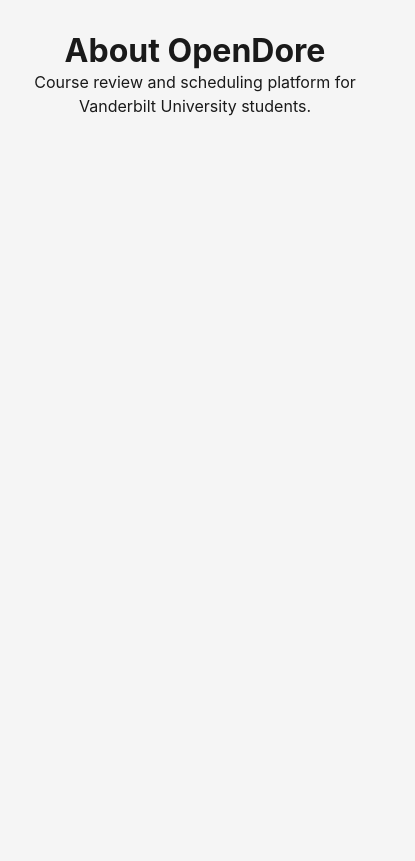
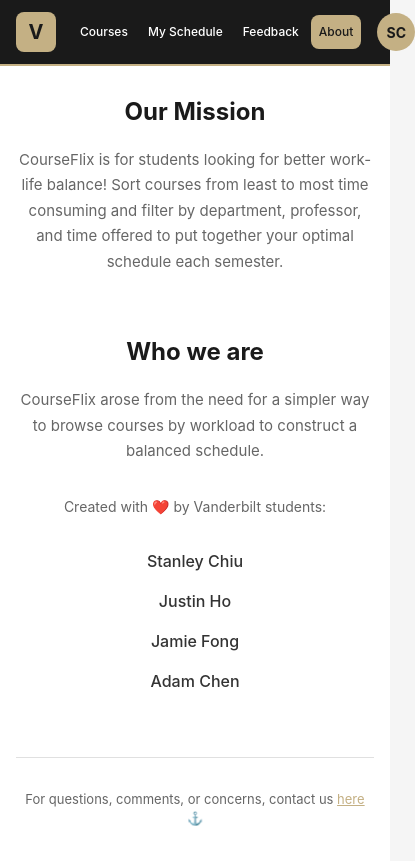
Before and after one commit to stanleychiu0314/courseflix, a React (Vite) app in the folder client/: page /about in a window 390 px wide. Shown: the whole page, 415 px wide, since content can reach past the window. Built offline with nearby package versions, Linux system fonts and the light colour scheme.

Commit message:
modified about & MySchedule page

```diff
--- a/client/src/App.tsx
+++ b/client/src/App.tsx
@@ -5,6 +5,7 @@
 import SchedulePage from './pages/SchedulePage';
 import FeedbackPage from './pages/FeedbackPage';
 import LoginPage from './pages/LoginPage';
+import AboutPage from './pages/AboutPage';
 
 /**
  * App Component
@@ -45,16 +46,8 @@
         <Route path="/schedule" element={<SchedulePage />} />
         <Route path="/feedback" element={<FeedbackPage />} />
 
-        {/* About page - placeholder */}
-        <Route
-          path="/about"
-          element={
-            <div style={{ padding: '2rem', textAlign: 'center' }}>
-              <h1>About OpenDore</h1>
-              <p>Course review and scheduling platform for Vanderbilt University students.</p>
-            </div>
-          }
-        />
+        {/* About page */}
+        <Route path="/about" element={<AboutPage />} />
 
         {/* 404 page */}
         <Route
--- a/client/src/components/Navbar.tsx
+++ b/client/src/components/Navbar.tsx
@@ -29,7 +29,7 @@
         <Link to="/" className="logo-container">
           <div className="logo">V</div>
           <div className="brand">
-            <div className="brand-name">OpenDore</div>
+            <div className="brand-name">CourseFlix</div>
             <div className="brand-subtitle">VANDERBILT</div>
           </div>
         </Link>
--- a/client/src/index.css
+++ b/client/src/index.css
@@ -1,4 +1,4 @@
-/* Global Styles for OpenDore */
+/* Global Styles for CourseFlix */
 
 :root {
   /* Brand Colors */
--- /dev/null
+++ b/client/src/pages/AboutPage.tsx
@@ -0,0 +1,57 @@
+import React from 'react';
+import Navbar from '../components/Navbar';
+import '../styles/AboutPage.css';
+
+/**
+ * AboutPage Component
+ *
+ * Displays information about CourseFlix, the mission, and the team.
+ */
+
+const AboutPage: React.FC = () => {
+  const teamMembers = ['Stanley Chiu', 'Justin Ho', 'Jamie Fong', 'Adam Chen'];
+
+  return (
+    <div className="about-page">
+      <Navbar />
+
+      <div className="about-container">
+        <section className="mission-section">
+          <h1 className="section-heading">Our Mission</h1>
+          <p className="mission-text">
+            CourseFlix is for students looking for better work-life balance! Sort courses from least to most time consuming
+            and filter by department, professor, and time offered to put together your optimal schedule each semester.
+          </p>
+        </section>
+
+        <section className="team-section">
+          <h2 className="section-heading">Who we are</h2>
+          <p className="team-description">
+            CourseFlix arose from the need for a simpler way to browse courses by workload to construct a balanced schedule.
+          </p>
+          <p className="team-subtitle">Created with ❤️ by Vanderbilt students:</p>
+
+          <div className="team-members">
+            {teamMembers.map((member) => (
+              <div key={member} className="team-member">
+                {member}
+              </div>
+            ))}
+          </div>
+        </section>
+
+        <footer className="about-footer">
+          <p>
+            For questions, comments, or concerns, contact us{' '}
+            <a href="mailto:po.siang.chiu@vanderbilt.edu" className="contact-link">
+              here
+            </a>{' '}
+            ⚓️
+          </p>
+        </footer>
+      </div>
+    </div>
+  );
+};
+
+export default AboutPage;
--- a/client/src/pages/LoginPage.tsx
+++ b/client/src/pages/LoginPage.tsx
@@ -48,14 +48,14 @@
         {/* Logo Section */}
         <div className="login-logo-section">
           <div className="login-logo">V</div>
-          <div className="login-brand-name">OpenDore</div>
+          <div className="login-brand-name">CourseFlix</div>
           <div className="login-brand-subtitle">VANDERBILT</div>
         </div>
 
         {/* Login Card */}
         <div className="login-card">
           <h1 className="login-title">Welcome Back</h1>
-          <p className="login-subtitle">Sign in to continue to OpenDore</p>
+          <p className="login-subtitle">Sign in to continue to CourseFlix</p>
 
           {/* OAuth Buttons */}
           <div className="oauth-buttons">
--- a/client/src/pages/SchedulePage.tsx
+++ b/client/src/pages/SchedulePage.tsx
@@ -5,15 +5,12 @@
 /**
  * SchedulePage Component
  *
- * Displays user's schedule in a calendar view with enrolled and cart courses.
+ * Displays user's schedule in a calendar view with cart courses.
  *
  * Backend Integration:
- * - Fetch enrolled courses: GET /api/users/:userId/enrolled
- * - Fetch cart courses: GET /api/users/:userId/cart
- * - Remove from enrolled: DELETE /api/users/:userId/enrolled/:courseId
+ * - Fetch cart courses: GET /api/users/:userId/cart?semester={semester}
  * - Remove from cart: DELETE /api/users/:userId/cart/:courseId
- * - Enroll in course: POST /api/users/:userId/enroll with { courseId }
- * - Export schedule: GET /api/users/:userId/schedule/export?format={pdf|ics}
+ * - Export schedule: GET /api/users/:userId/schedule/export?format={pdf|ics}&semester={semester}
  */
 
 interface ScheduleCourse {
@@ -25,14 +22,15 @@
   startTime: string;
   endTime: string;
   color: string;
-  status: 'enrolled' | 'cart' | 'waitlist';
 }
 
 const SchedulePage: React.FC = () => {
   const [selectedSemester, setSelectedSemester] = useState('Spring 2026');
 
-  // TODO: Replace with actual API call to fetch user's schedule
-  const enrolledCourses: ScheduleCourse[] = [
+  const semesters = ['Fall 2025', 'Spring 2026', 'Summer 2026', 'Fall 2026'];
+
+  // TODO: Replace with actual API call to fetch user's cart courses
+  const cartCourses: ScheduleCourse[] = [
     {
       id: '1',
       code: 'CS 2201',
@@ -42,7 +40,6 @@
       startTime: '10:00',
       endTime: '11:00',
       color: '#8B7FD9',
-      status: 'enrolled',
     },
     {
       id: '2',
@@ -53,7 +50,6 @@
       startTime: '11:00',
       endTime: '12:15',
       color: '#5FD9A8',
-      status: 'enrolled',
     },
     {
       id: '3',
@@ -64,7 +60,6 @@
       startTime: '13:00',
       endTime: '14:00',
       color: '#D9A25F',
-      status: 'enrolled',
     },
     {
       id: '4',
@@ -75,32 +70,26 @@
       startTime: '14:00',
       endTime: '15:00',
       color: '#D95F5F',
-      status: 'enrolled',
     },
-  ];
-
-  const cartCourses: ScheduleCourse[] = [
     {
       id: '5',
       code: 'PSYC 1200',
       name: 'Psychology',
-      professor: '',
+      professor: 'Dr. Lee',
       day: 'MWF',
       startTime: '16:00',
       endTime: '17:00',
       color: '#F9D66D',
-      status: 'cart',
     },
     {
       id: '6',
       code: 'ASTR 1010',
       name: 'Astronomy',
-      professor: '',
+      professor: 'Dr. Miller',
       day: 'TTh',
       startTime: '09:35',
       endTime: '10:50',
       color: '#A9D9F9',
-      status: 'waitlist',
     },
   ];
 
@@ -122,10 +111,11 @@
     const hour = parseInt(time.split(':')[0]);
     const adjustedHour = time.includes('PM') && hour !== 12 ? hour + 12 : hour;
 
-    return enrolledCourses.filter((course) => {
-      const dayMatch = course.day.includes(day.substring(0, 1)) ||
-                      (day === 'Tue' && course.day.includes('T') && !course.day.includes('Th')) ||
-                      (day === 'Thu' && course.day.includes('Th'));
+    return cartCourses.filter((course) => {
+      const dayMatch =
+        course.day.includes(day.substring(0, 1)) ||
+        (day === 'Tue' && course.day.includes('T') && !course.day.includes('Th')) ||
+        (day === 'Thu' && course.day.includes('Th'));
       const startHour = parseInt(course.startTime.split(':')[0]);
       return dayMatch && startHour === adjustedHour;
     });
@@ -145,7 +135,17 @@
         <div className="schedule-header">
           <div className="schedule-title-section">
             <h1 className="schedule-title">My Schedule</h1>
-            <p className="schedule-subtitle">{selectedSemester}</p>
+            <select
+              className="semester-select"
+              value={selectedSemester}
+              onChange={(e) => setSelectedSemester(e.target.value)}
+            >
+              {semesters.map((semester) => (
+                <option key={semester} value={semester}>
+                  {semester}
+                </option>
+              ))}
+            </select>
           </div>
           <div className="schedule-actions">
             <button className="action-btn export-btn">📥 Export</button>
@@ -197,13 +197,12 @@
             </div>
           </div>
 
-          {/* Sidebar - Course Lists */}
+          {/* Sidebar - Cart Courses */}
           <div className="courses-sidebar">
-            {/* Enrolled Courses */}
             <div className="sidebar-section">
-              <h3 className="sidebar-title">✓ ENROLLED ({enrolledCourses.length})</h3>
+              <h3 className="sidebar-title">🛒 IN CART ({cartCourses.length})</h3>
               <div className="course-list">
-                {enrolledCourses.map((course) => (
+                {cartCourses.map((course) => (
                   <div key={course.id} className="sidebar-course-card" style={{ borderLeftColor: course.color }}>
                     <div className="sidebar-course-header">
                       <span className="sidebar-course-code">{course.code}</span>
@@ -211,26 +210,11 @@
                         ×
                       </button>
                     </div>
+                    <div className="sidebar-course-name">{course.name}</div>
                     <div className="sidebar-course-prof">{course.professor}</div>
-                  </div>
-                ))}
-              </div>
-            </div>
-
-            {/* Cart Courses */}
-            <div className="sidebar-section">
-              <h3 className="sidebar-title">🛒 IN CART ({cartCourses.length})</h3>
-              <div className="course-list">
-                {cartCourses.map((course) => (
-                  <div key={course.id} className="sidebar-course-card" style={{ borderLeftColor: course.color }}>
-                    <div className="sidebar-course-header">
-                      <span className="sidebar-course-code">{course.code}</span>
-                      <span className={`status-badge ${course.status}`}>
-                        {course.status === 'waitlist' ? 'WAITLIST' : 'AVAILABLE'}
-                      </span>
+                    <div className="sidebar-course-time">
+                      {course.day} {course.startTime.substring(0, 5)}-{course.endTime.substring(0, 5)}
                     </div>
-                    <div className="sidebar-course-time">{course.day} {course.startTime.substring(0, 5)}-{course.endTime.substring(0, 5)}</div>
-                    <button className="enroll-btn">Enroll</button>
                   </div>
                 ))}
               </div>
--- /dev/null
+++ b/client/src/styles/AboutPage.css
@@ -0,0 +1,150 @@
+.about-page {
+  min-height: 100vh;
+  background: #ffffff;
+}
+
+.about-container {
+  max-width: 1000px;
+  margin: 0 auto;
+  padding: 4rem 2rem;
+}
+
+/* Sections */
+.mission-section,
+.team-section {
+  margin-bottom: 5rem;
+  text-align: center;
+}
+
+.section-heading {
+  font-size: 36px;
+  font-weight: 700;
+  color: #1a1a1a;
+  margin: 0 0 1.5rem 0;
+}
+
+.mission-text {
+  font-size: 18px;
+  line-height: 1.7;
+  color: #666;
+  max-width: 900px;
+  margin: 0 auto;
+}
+
+.team-description {
+  font-size: 18px;
+  line-height: 1.7;
+  color: #666;
+  max-width: 900px;
+  margin: 0 auto 1.5rem;
+}
+
+.team-subtitle {
+  font-size: 16px;
+  color: #666;
+  margin: 2rem 0 1.5rem;
+}
+
+/* Team Members */
+.team-members {
+  display: flex;
+  flex-direction: column;
+  align-items: center;
+  gap: 1rem;
+  margin-top: 2rem;
+}
+
+.team-member {
+  font-size: 18px;
+  font-weight: 500;
+  color: #333;
+}
+
+/* Footer */
+.about-footer {
+  margin-top: 5rem;
+  padding-top: 2.5rem;
+  border-top: 1px solid #e0e0e0;
+  text-align: center;
+}
+
+.about-footer p {
+  font-size: 16px;
+  color: #666;
+}
+
+.contact-link {
+  color: #C4B084;
+  text-decoration: underline;
+  transition: color 0.3s;
+}
+
+.contact-link:hover {
+  color: #b39f73;
+}
+
+/* Responsive Design */
+@media (max-width: 768px) {
+  .about-container {
+    padding: 3rem 1.5rem;
+  }
+
+  .section-heading {
+    font-size: 28px;
+  }
+
+  .mission-text,
+  .team-description {
+    font-size: 16px;
+  }
+
+  .team-subtitle {
+    font-size: 15px;
+  }
+
+  .team-member {
+    font-size: 17px;
+  }
+
+  .about-footer p {
+    font-size: 15px;
+  }
+
+  .mission-section,
+  .team-section {
+    margin-bottom: 4rem;
+  }
+}
+
+@media (max-width: 480px) {
+  .about-container {
+    padding: 2rem 1rem;
+  }
+
+  .section-heading {
+    font-size: 24px;
+    margin-bottom: 1.25rem;
+  }
+
+  .mission-text,
+  .team-description {
+    font-size: 15px;
+  }
+
+  .team-subtitle {
+    font-size: 14px;
+  }
+
+  .team-member {
+    font-size: 16px;
+  }
+
+  .about-footer {
+    margin-top: 3.5rem;
+    padding-top: 2rem;
+  }
+
+  .about-footer p {
+    font-size: 13px;
+  }
+}
```
Also changed, not shown: client/src/styles/SchedulePage.css (+53 -51 lines), 1 other file (tests, documents, lock files or other folders).
